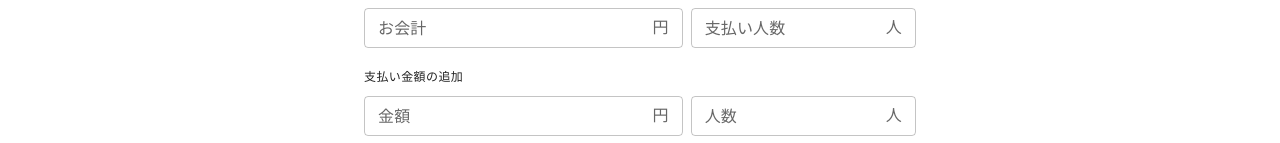
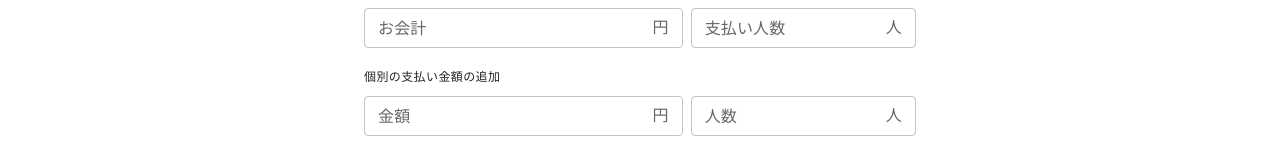
Before and after one commit to szkyudi/bariwarukun, a Next.js app: page / in a window 1280 px wide. Shown: the part 433-576 px from the top of the page. Built offline with nearby package versions, Linux system fonts and the light colour scheme.

Commit message:
fix: 文言の変更

```diff
--- a/components/Calculator.tsx
+++ b/components/Calculator.tsx
@@ -194,7 +194,7 @@ export const Calculator = () => {
       </Grid>
       <Box sx={{mt: 2, mb: 1}}>
         <Typography variant="caption">
-          支払い金額の追加
+          個別の支払い金額の追加
         </Typography>
       </Box>
       <form onSubmit={handleSubmit}>
```
